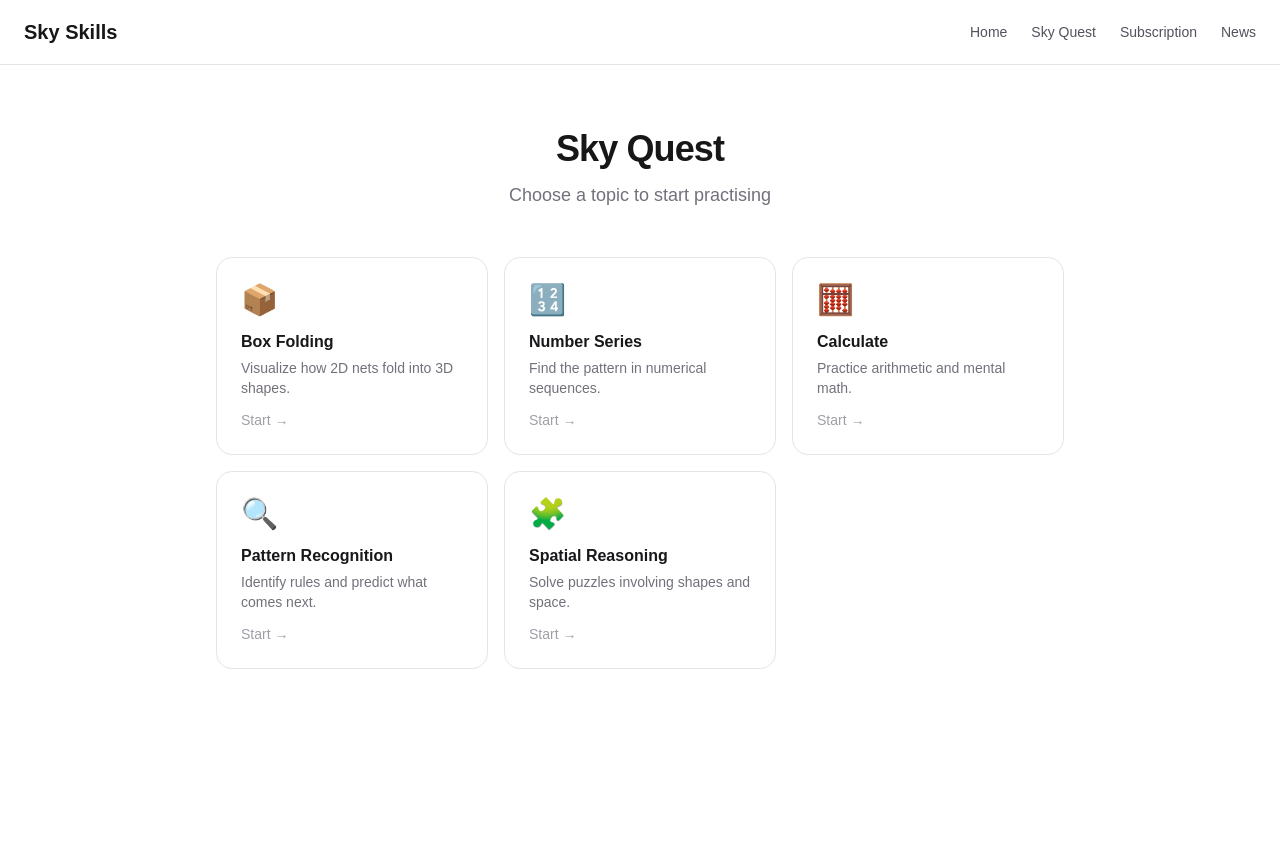
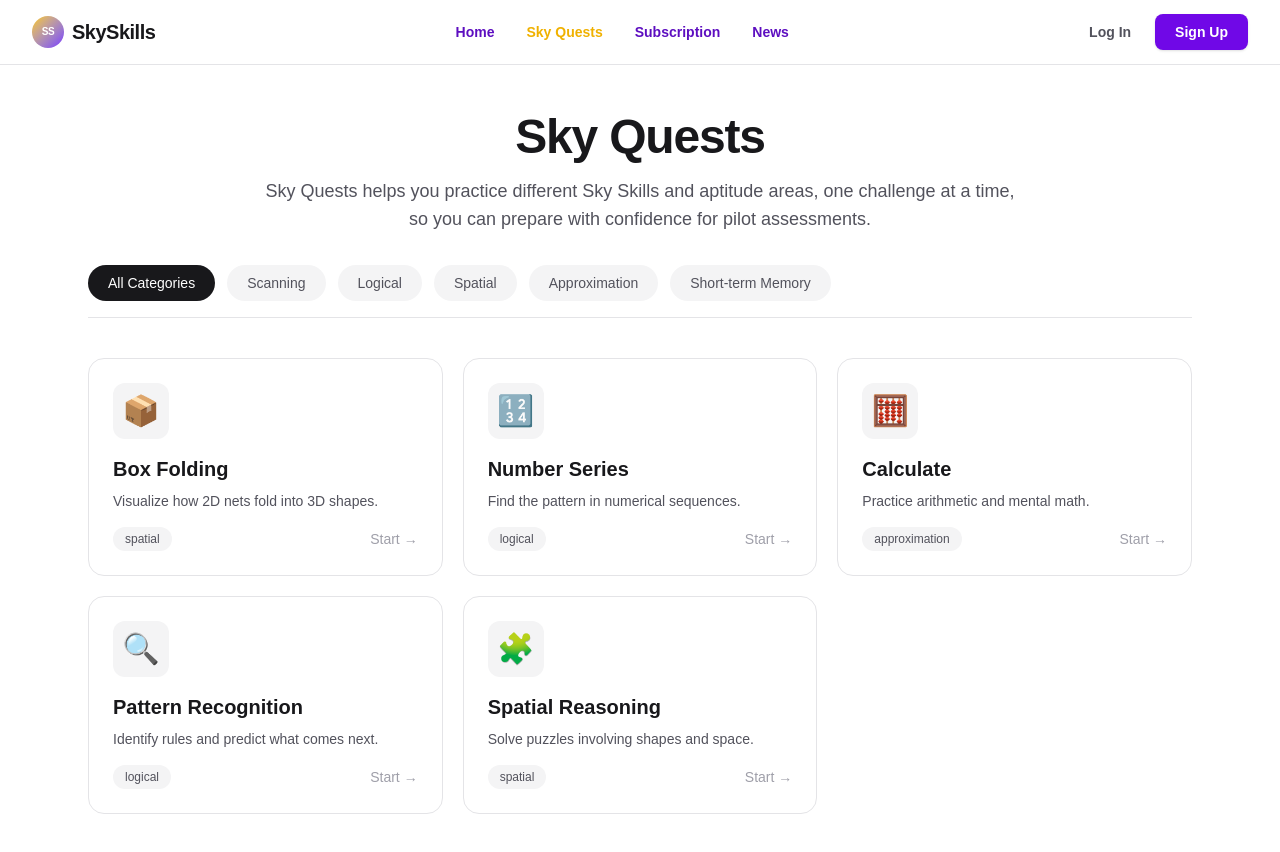
Before and after one commit to DanCPE/sky-skills-pilot, a Next.js app: page /sky-quest in a window 1280 px wide. Shown: the top 852 px of the page. Built offline with nearby package versions, Linux system fonts and the light colour scheme.

Commit message:
home page ui

```diff
--- a/src/app/page.tsx
+++ b/src/app/page.tsx
@@ -3,47 +3,50 @@ import Image from "next/image";
 
 export default function Home() {
   return (
-    <div className="min-h-screen bg-[var(--background)] text-[var(--foreground)]">
-      {/* Hero Section with Background Image */}
-      <div className="relative min-h-[600px] flex items-center justify-center overflow-hidden">
+    <div className="min-h-screen bg-[#0a0f18] text-white">
+      {/* Hero Section */}
+      <div className="relative min-h-[calc(100vh-4rem)] flex items-center justify-center overflow-hidden">
         {/* Background Image Layer */}
-        <div className="absolute inset-0 z-0">
+        <div className="absolute inset-0 z-0 bg-[#0a0f18]">
           <Image
-            src="/images/backgrounds/hero-banner.webp"
-            alt=""
+            src="/images/backgrounds/home.png"
+            alt="Cockpit background"
             fill
             priority
-            quality={85}
-            className="object-cover"
+            quality={90}
+            className="object-cover opacity-80"
             sizes="100vw"
           />
           {/* Overlay for text readability */}
-          <div className="absolute inset-0 bg-white/80 dark:bg-black/70" />
+          <div className="absolute inset-0 bg-gradient-to-b from-black/40 via-transparent to-[#0a0f18]" />
         </div>
 
         {/* Content Layer */}
-        <div className="relative z-10 mx-auto max-w-4xl px-6 text-center">
-          <h1 className="text-5xl font-bold tracking-tight text-zinc-900 dark:text-zinc-50">
+        <div className="relative z-10 mx-auto max-w-4xl px-6 text-center mt-[-10vh]">
+          <h1 className="text-5xl md:text-7xl font-bold tracking-tight text-white mb-2 shadow-sm drop-shadow-md">
             Clear for Takeoff
           </h1>
-          <h2 className="mt-4 text-4xl font-bold tracking-tight text-zinc-900 dark:text-zinc-50">
-            Ace Your SkySkills
+          <h2 className="text-5xl md:text-7xl font-bold tracking-tight text-white drop-shadow-md">
+            Ace Your <span className="text-amber-400">SkySkills</span>
           </h2>
 
-          <p className="mx-auto mt-6 max-w-3xl text-lg text-zinc-600 dark:text-zinc-400">
+          <p className="mx-auto mt-8 max-w-2xl text-lg md:text-xl text-zinc-300 font-light leading-relaxed">
             Develop the logical, spatial, scanning and short-term memory skills
             essential for your exams. The most comprehensive,
             distraction-free preparation platform designed for your
             success.
           </p>
 
-          <div className="mt-10">
+          <div className="mt-10 flex flex-col items-center">
             <Link
               href="/sky-quest"
-              className="inline-flex items-center justify-center rounded-full bg-zinc-900 px-8 py-3 text-base font-medium text-white transition-colors hover:bg-zinc-800 dark:bg-zinc-50 dark:text-zinc-900 dark:hover:bg-zinc-200"
+              className="inline-flex items-center justify-center rounded-lg bg-violet-700 px-8 py-3.5 text-base font-semibold text-white transition-colors hover:bg-violet-600 shadow-lg"
             >
-              Start Practicing →
+              Start Free Trial
             </Link>
+            <p className="mt-3 text-sm text-zinc-400 font-medium">
+              No credit card required for trial
+            </p>
           </div>
         </div>
       </div>
--- a/src/app/sky-quest/page.tsx
+++ b/src/app/sky-quest/page.tsx
@@ -1,39 +1,107 @@
+"use client";
+
+import { useState } from "react";
 import Link from "next/link";
 import { topics } from "@/lib/topics";
+import type { TopicCategory } from "@/types";
+
+const categories: { value: TopicCategory | "all"; label: string }[] = [
+  { value: "all", label: "All Categories" },
+  { value: "scanning", label: "Scanning" },
+  { value: "logical", label: "Logical" },
+  { value: "spatial", label: "Spatial" },
+  { value: "approximation", label: "Approximation" },
+  { value: "short-term-memory", label: "Short-term Memory" },
+];
 
 export default function SkyQuestPage() {
+  const [selectedCategory, setSelectedCategory] = useState<TopicCategory | "all">("all");
+
+  const filteredTopics =
+    selectedCategory === "all"
+      ? topics
+      : topics.filter((topic) => topic.category === selectedCategory);
+
   return (
     <div className="min-h-screen bg-[var(--background)] text-[var(--foreground)]">
-      <main className="mx-auto max-w-4xl px-6 py-16">
-        <div className="mb-12 text-center">
-          <h1 className="text-4xl font-bold tracking-tight">Sky Quest</h1>
-          <p className="mt-3 text-lg text-zinc-500 dark:text-zinc-400">
-            Choose a topic to start practising
+      <main className="mx-auto max-w-6xl px-6 py-12">
+        {/* Page Header */}
+        <div className="mb-8 text-center">
+          <h1 className="text-5xl font-bold tracking-tight text-zinc-900 dark:text-zinc-50">
+            Sky Quests
+          </h1>
+          <p className="mx-auto mt-4 max-w-3xl text-lg text-zinc-600 dark:text-zinc-400">
+            Sky Quests helps you practice different Sky Skills and aptitude areas,
+            one challenge at a time, so you can prepare with confidence for pilot
+            assessments.
           </p>
         </div>
 
-        <div className="grid grid-cols-1 gap-4 sm:grid-cols-2 lg:grid-cols-3">
-          {topics.map((topic) => (
+        {/* Category Filter Sub Navbar */}
+        <div className="mb-10">
+          <div className="flex flex-wrap gap-3 border-b border-zinc-200 pb-4 dark:border-zinc-800">
+            {categories.map((category) => {
+              const isSelected = selectedCategory === category.value;
+              return (
+                <button
+                  key={category.value}
+                  onClick={() => setSelectedCategory(category.value)}
+                  className={`rounded-full px-5 py-2 text-sm font-medium transition-colors ${
+                    isSelected
+                      ? "bg-zinc-900 text-white dark:bg-zinc-50 dark:text-zinc-900"
+                      : "bg-zinc-100 text-zinc-600 hover:bg-zinc-200 dark:bg-zinc-800 dark:text-zinc-400 dark:hover:bg-zinc-700"
+                  }`}
+                >
+                  {category.label}
+                </button>
+              );
+            })}
+          </div>
+        </div>
+
+        {/* Topic Cards Grid */}
+        {filteredTopics.length > 0 ? (
+          <div className="grid grid-cols-1 gap-5 sm:grid-cols-2 lg:grid-cols-3">
+            {filteredTopics.map((topic) => (
               <Link
                 key={topic.slug}
                 href={`/sky-quest/${topic.slug}`}
-              className="group flex flex-col gap-3 rounded-2xl border border-zinc-200 bg-white p-6 transition-all hover:-translate-y-0.5 hover:shadow-md dark:border-zinc-800 dark:bg-zinc-900 dark:hover:border-zinc-700"
+                className="group flex flex-col gap-4 rounded-2xl border border-zinc-200 bg-white p-6 transition-all hover:-translate-y-1 hover:shadow-lg dark:border-zinc-800 dark:bg-zinc-900 dark:hover:border-zinc-700"
               >
-              <span className="text-3xl">{topic.icon}</span>
-              <div>
-                <h2 className="text-base font-semibold text-zinc-900 dark:text-zinc-50">
+                {/* Icon */}
+                <div className="flex h-14 w-14 items-center justify-center rounded-xl bg-zinc-100 text-3xl dark:bg-zinc-800">
+                  {topic.icon}
+                </div>
+
+                {/* Content */}
+                <div className="flex-1">
+                  <h2 className="text-xl font-semibold text-zinc-900 dark:text-zinc-50">
                     {topic.title}
                   </h2>
-                <p className="mt-1 text-sm text-zinc-500 dark:text-zinc-400">
+                  <p className="mt-2 text-sm text-zinc-600 dark:text-zinc-400">
                     {topic.description}
                   </p>
                 </div>
-              <span className="mt-auto text-sm font-medium text-zinc-400 transition-colors group-hover:text-zinc-900 dark:group-hover:text-zinc-50">
+
+                {/* Category Badge */}
+                <div className="flex items-center justify-between">
+                  <span className="inline-flex items-center rounded-full bg-zinc-100 px-3 py-1 text-xs font-medium text-zinc-600 dark:bg-zinc-800 dark:text-zinc-400">
+                    {topic.category}
+                  </span>
+                  <span className="text-sm font-medium text-zinc-400 transition-colors group-hover:text-zinc-900 dark:group-hover:text-zinc-50">
                     Start →
                   </span>
+                </div>
               </Link>
             ))}
           </div>
+        ) : (
+          <div className="py-16 text-center">
+            <p className="text-lg text-zinc-500 dark:text-zinc-400">
+              No topics found in this category.
+            </p>
+          </div>
+        )}
       </main>
     </div>
   );
--- a/src/components/Navbar.tsx
+++ b/src/components/Navbar.tsx
@@ -1,33 +1,64 @@
+"use client";
+
 import Link from "next/link";
+import { usePathname } from "next/navigation";
 
 const navItems = [
   { href: "/", label: "Home" },
-  { href: "/sky-quest", label: "Sky Quest" },
+  { href: "/sky-quest", label: "Sky Quests" },
   { href: "/subscription", label: "Subscription" },
   { href: "/news", label: "News" },
 ];
 
 export default function Navbar() {
+  const pathname = usePathname();
+
   return (
-    <nav className="border-b border-zinc-200 bg-white dark:border-zinc-800 dark:bg-zinc-950">
-      <div className="mx-auto max-w-7xl px-6">
+    <nav className="border-b border-zinc-200 bg-white dark:border-zinc-800 dark:bg-zinc-950 sticky top-0 z-50">
+      <div className="mx-auto max-w-7xl px-6 lg:px-8">
         <div className="flex h-16 items-center justify-between">
           {/* Logo */}
-          <Link href="/" className="text-xl font-bold">
-            Sky Skills
+          <Link href="/" className="flex items-center gap-2 text-xl font-bold tracking-tight text-zinc-900 dark:text-white">
+            <div className="bg-gradient-to-br from-yellow-400 to-violet-600 w-8 h-8 rounded-full flex items-center justify-center text-white text-[10px] font-black">
+              SS
+            </div>
+            SkySkills
           </Link>
 
           {/* Navigation Links */}
-          <div className="flex gap-6">
-            {navItems.map((item) => (
+          <div className="hidden md:flex flex-1 justify-center gap-8 font-semibold text-sm">
+            {navItems.map((item) => {
+              const isActive = pathname === item.href || (item.href !== "/" && pathname?.startsWith(item.href));
+              return (
                 <Link
                   key={item.href}
                   href={item.href}
-                className="text-sm font-medium text-zinc-600 transition-colors hover:text-zinc-900 dark:text-zinc-400 dark:hover:text-zinc-50"
+                  className={`transition-colors ${
+                    isActive
+                      ? "text-yellow-500 hover:text-yellow-400"
+                      : "text-violet-800 hover:text-violet-600 dark:text-violet-400"
+                  }`}
                 >
                   {item.label}
                 </Link>
-            ))}
+              );
+            })}
+          </div>
+
+          {/* Actions */}
+          <div className="hidden sm:flex items-center gap-6">
+            <Link
+              href="/login"
+              className="text-sm font-semibold text-zinc-600 hover:text-zinc-900 dark:text-zinc-300 dark:hover:text-white"
+            >
+              Log In
+            </Link>
+            <Link
+              href="/signup"
+              className="rounded-lg bg-violet-700 px-5 py-2 text-sm font-semibold text-white transition-colors hover:bg-violet-600 shadow-sm"
+            >
+              Sign Up
+            </Link>
           </div>
         </div>
       </div>
--- a/src/lib/topics.ts
+++ b/src/lib/topics.ts
@@ -6,30 +6,35 @@ export const topics: Topic[] = [
     icon: "📦",
     title: "Box Folding",
     description: "Visualize how 2D nets fold into 3D shapes.",
+    category: "spatial",
   },
   {
     slug: "number-series",
     icon: "🔢",
     title: "Number Series",
     description: "Find the pattern in numerical sequences.",
+    category: "logical",
   },
   {
     slug: "calculate",
     icon: "🧮",
     title: "Calculate",
     description: "Practice arithmetic and mental math.",
+    category: "approximation",
   },
   {
     slug: "pattern-recognition",
     icon: "🔍",
     title: "Pattern Recognition",
     description: "Identify rules and predict what comes next.",
+    category: "logical",
   },
   {
     slug: "spatial-reasoning",
     icon: "🧩",
     title: "Spatial Reasoning",
     description: "Solve puzzles involving shapes and space.",
+    category: "spatial",
   },
 ];
 
--- a/src/types/index.ts
+++ b/src/types/index.ts
@@ -3,7 +3,10 @@ export interface Topic {
   icon: string;
   title: string;
   description: string;
+  category: TopicCategory;
 }
+
+export type TopicCategory = "scanning" | "logical" | "spatial" | "approximation" | "short-term-memory";
 
 export interface Question {
   id: string;
```
Lines whose indentation alone changed are shown as unchanged.
